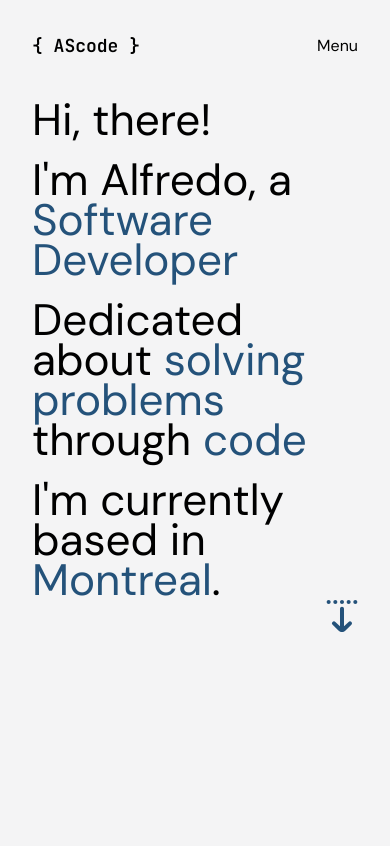
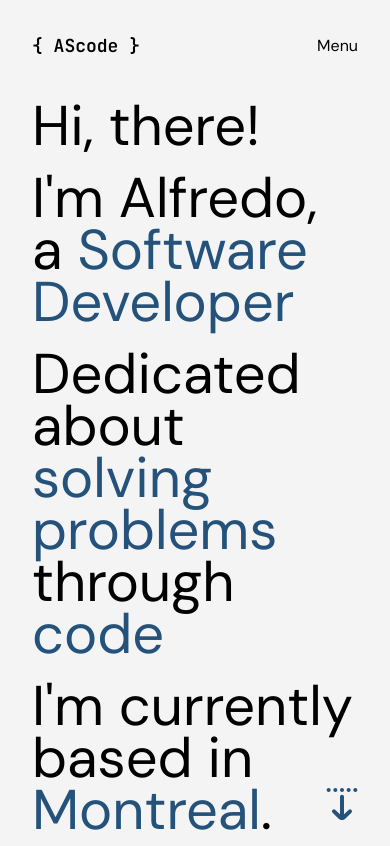
Before and after one commit to alfredoparreiras/portfolio, a React (Vite) app: page / in a window 390 px wide. Built offline with nearby package versions, Linux system fonts and the light colour scheme.

Commit message:
Fixing Large Screen Layout problems and Small Device Home Layouts

```diff
--- a/src/App.tsx
+++ b/src/App.tsx
@@ -12,14 +12,14 @@ function App() {
 
   return (
     <>
-      <main className="dark:bg-darkBackground dark:text-white">
-        <Header/>
+      <main className="relative min-h-screen lg:min-h-[760px] px-8 pt-8 dark:bg-darkBackground dark:text-white">
+        <Header />
         <AnimatePresence mode="wait">
-            <Routes location={location} key={location.pathname}>
-            <Route index element={<Home/>} />
-            <Route path="/whoami" element={<AboutMe/>} />
-            <Route path="/whatidid" element={<Projects/>} />
-            <Route path="/howtofindme" element={<Contact/>} />
+          <Routes location={location} key={location.pathname}>
+            <Route index element={<Home />} />
+            <Route path="/whoami" element={<AboutMe />} />
+            <Route path="/whatidid" element={<Projects />} />
+            <Route path="/howtofindme" element={<Contact />} />
             <Route path="/project/:id" element={<Project />} />
           </Routes>
         </AnimatePresence>
--- a/src/components/ArrowBottom.tsx
+++ b/src/components/ArrowBottom.tsx
@@ -33,7 +33,7 @@ function ArrowBottom({href}: ArrowBottomProps) {
   return (
     <animated.a
       href={href}
-      className="absolute right-0 -bottom-8 lg:bottom-8 lg:transform lg:-translate-x-1/2 lg:left-1/2"
+      className="absolute right-8 bottom-6  lg:right-1/2 "
       style={fade}
     >
       <motion.img
--- a/src/index.css
+++ b/src/index.css
@@ -15,9 +15,9 @@ html, body, #root, .app{
   font-family: "DM Sans", sans-serif;
 }
 
-#root {
+/* #root {
   padding:2rem 2rem 0 2rem;
-}
+} */
 
 .slide-in{
   position: fixed;
@@ -82,6 +82,22 @@ html, body, #root, .app{
   }
 }
 
+@media screen and (max-width:430px) and (min-height: 800px){
+  .tallDevice{
+    font-size: 3.5rem;
+    margin-top: 4.5rem;
+    line-height: 3.25rem;
+  }
+}
+
+@media screen and (max-width: 280px) {
+  .smallDevice{
+    font-size: 2rem;
+    line-height: 2.25rem;
+
+  }
+}
+
 @media (prefers-color-scheme: dark) {
   html, body, #root, .app {
     background-color: #252f42;
--- a/src/pages/Home/Home.tsx
+++ b/src/pages/Home/Home.tsx
@@ -9,7 +9,7 @@ import ArrowBottom from "@/components/ArrowBottom";
 function Home() {
   return (
     <>
-      <section id="home" className="relative lg:min-h-[680px]  lg:pt-20">
+      <section id="home" className=" lg:pt-20">
         <WebHome />
         <MobileHome />
         <ArrowBottom href="/whoami" />
--- a/src/pages/Home/MobileHome.tsx
+++ b/src/pages/Home/MobileHome.tsx
@@ -18,7 +18,7 @@ const MobileHome = () => {
 
 
   return (
-    <animated.div className="text-left text-4.5xl leading-10 xsm:mt-10 md:hidden" style={fade}>
+    <animated.div className="text-left text-4.5xl leading-10  xsm:mt-10 md:hidden tallDevice smallDevice" style={fade}>
       <p>Hi, there!</p>
       <p className="mt-5">
         {" "}
--- a/tailwind.config.js
+++ b/tailwind.config.js
@@ -1,7 +1,7 @@
 /** @type {import('tailwindcss').Config} */
 
 
-export default  {
+export default {
   content: [
     "./pages/**/*.{ts,tsx}",
     "./components/**/*.{ts,tsx}",
@@ -27,11 +27,11 @@ export default  {
         myBlack: "#3B4041",
         accentColor: "#24527A",
         darkAccentColor: "#82e2c6",
-        darkBackground: "#252f42"
+        darkBackground: "#252f42",
       },
       screens: {
-        xsm: '100px',
-        sm: '400px',
+        xsm: "100px",
+        sm: "400px",
         md: "760px",
         lg: "1080px",
       },
@@ -39,11 +39,12 @@ export default  {
         icon: "32px",
       },
       fontSize: {
-        '4.5xl': '2.750rem',
+        "4.5xl": "2.750rem",
+        "5.5lx": "3.50rem"
       },
-      height : {
-        'sectionVh': '91.5vh',
-        'mobileHeaderVh': '7.5vh',
+      height: {
+        sectionVh: "91.5vh",
+        mobileHeaderVh: "7.5vh",
       },
     },
   },
```
